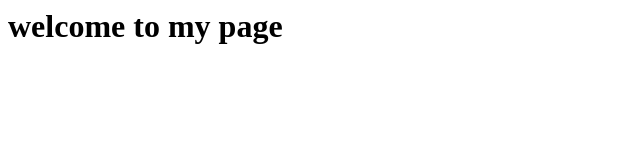
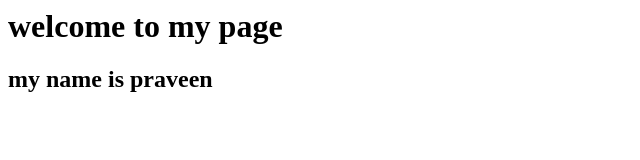
Before and after one commit to PRAVEENNALAN/PRAVEENNALAN.github.io, a plain HTML site: page index.html in a window 1280 px wide. Shown: the whole page, without its empty margins (0-640 px from the left). Drawn offline with Linux system fonts and the light colour scheme.

Commit message:
add name

```diff
--- a/index.html
+++ b/index.html
@@ -4,4 +4,5 @@
 </head>
 <body>
 <h1>welcome to my page</h1>
+<h2>my name is praveen </h2>
 </body>
```
